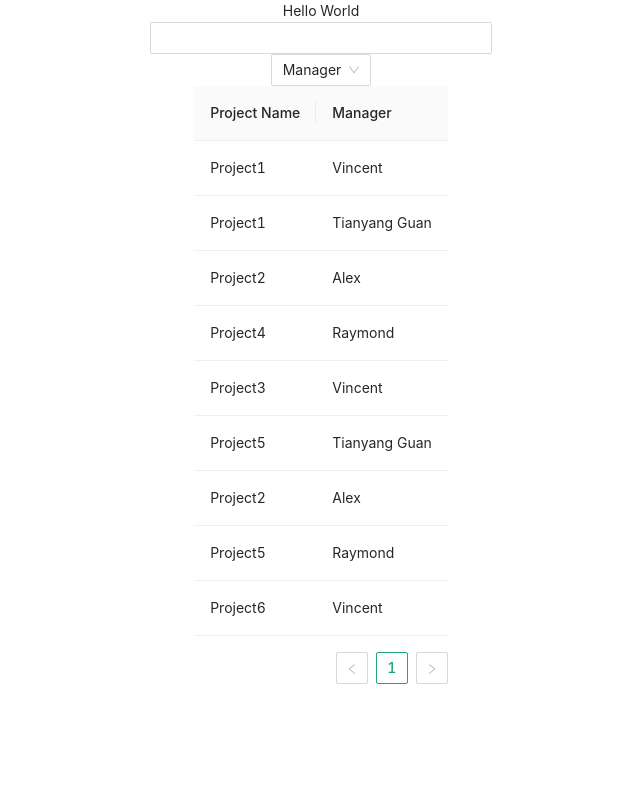
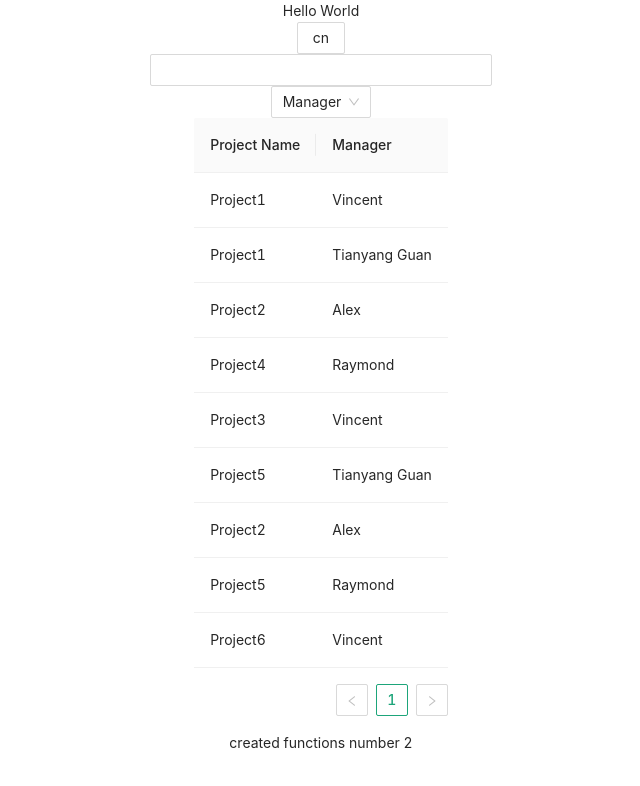
Before and after one commit to spcidealacm/react-app-js-2, a React (Create React App) app: page / in a window 1280 px wide. Shown: the top 786 px of the page, without its empty margins (319-959 px from the left). Built offline with nearby package versions, Linux system fonts and the light colour scheme; data requests are answered from the project's data file.

Commit message:
chore: refactor for performance

```diff
--- a/src/App.js
+++ b/src/App.js
@@ -1,13 +1,13 @@
 import React from "react";
 import "./App.less";
 import { ProjectSearchList } from "./screens/project-list";
-// import LocaleButton from "./screens/LocaleButton";
+import LocaleButton from "./screens/LocaleButton";
 
 function App() {
   return (
     <div className="App">
       <div>Hello World</div>
-      {/* <LocaleButton /> */}
+      <LocaleButton />
       <ProjectSearchList />
     </div>
   );
--- a/src/screens/project-list/index.jsx
+++ b/src/screens/project-list/index.jsx
@@ -6,7 +6,7 @@ import pipe from "lodash/fp/pipe";
 
 import * as qs from "qs";
 import { cleanObject, isTrue, useDebounce } from "../../screens/utils";
-import LocaleButton from "../LocaleButton";
+// import LocaleButton from "../LocaleButton";
 
 import styled from "styled-components";
 
@@ -19,10 +19,20 @@ const StyledProjectList = styled.div`
   align-items: center;
 `;
 
+const functions = new Set();
+
 export const ProjectSearchList = () => {
-  const [param, setParam] = useState({ project_name: "", manager_id: "" }); // param.manager_id param.project_name
+  // const [param, setParam] = useState({ project_name: "", manager_id: "" }); // param.manager_id param.project_name
+  const [projectName, setProjectName] = useState("");
+  const [managerId, setManagerId] = useState("");
+
   const [managers, setManagers] = useState([]);
   const [list, setList] = useState([]);
+
+  const param = React.useMemo(
+    () => ({ project_name: projectName, manager_id: managerId }),
+    [projectName, managerId]
+  );
 
   useEffect(() => {
     fetch(`${apiURL}/managers`).then(async (response) => {
@@ -30,9 +40,13 @@ export const ProjectSearchList = () => {
         setManagers(await response.json());
       }
     });
-  }, []);
 
-  const changeParamProjectName = (object) => {
+    document.title = "New Title"; // always working
+  }, []); //didMount
+
+  // document.title = ""; // may not working
+
+  const changeParamProjectName = React.useCallback((object) => {
     const result = { ...object };
     const value = result["project_name"];
     if (isTrue(value)) {
@@ -40,8 +54,11 @@ export const ProjectSearchList = () => {
       delete result["project_name"];
     }
     return result;
-  };
+  }, []);
 
+  functions.add(changeParamProjectName);
+
+  // { project_name: projectName, manager_id: managerId }
   const debouncedParam = useDebounce(param, 300);
 
   useEffect(() => {
@@ -57,13 +74,19 @@ export const ProjectSearchList = () => {
         }
       }
     );
-  }, [debouncedParam]);
+  }, [debouncedParam, changeParamProjectName]); // didUpdate
 
   return (
     <StyledProjectList>
-      {/* <LocaleButton /> */}
-      <SearchPanel param={param} setParam={setParam} managers={managers} />
+      <SearchPanel
+        projectName={projectName}
+        setProjectName={setProjectName}
+        managerId={managerId}
+        setManagerId={setManagerId}
+        managers={managers}
+      />
       <List list={list} managers={managers} />
+      <div>{`created functions number ${functions.size}`}</div>
     </StyledProjectList>
   );
 };
--- a/src/screens/project-list/search-panel.jsx
+++ b/src/screens/project-list/search-panel.jsx
@@ -5,61 +5,45 @@ import { Input, Select } from "antd";
 
 const { Option } = Select;
 
-// const SearchSelect = React.memo(() => {
-//   const param = { manager_id: "" };
-//   const setParam = _.noop;
-//   const managers = [];
+const SearchSelect = React.memo(({ setManagerId, managerId, managers }) => {
+  return (
+    <>
+      <Select
+        defaultValue={managerId}
+        onChange={(value) => {
+          setManagerId(value);
+        }}
+      >
+        <Option value="">Manager</Option>
+        {managers.map((manager) => (
+          <Option value={manager.id} key={manager.id}>
+            {manager.name}
+          </Option>
+        ))}
+      </Select>
+    </>
+  );
+});
 
-//   return (
-//     <>
-//       <div>Hello Select</div>
-//       <Select
-//         defaultValue={param.manager_id}
-//         onChange={(value) => {
-//           setParam({
-//             ...param,
-//             manager_id: value,
-//           });
-//         }}
-//       >
-//         <Option value="">Manager</Option>
-//         {managers.map((manager) => (
-//           <Option value={manager.id} key={manager.id}>
-//             {manager.name}
-//           </Option>
-//         ))}
-//       </Select>
-//     </>
-//   );
-// });
-
-export const SearchPanel = ({ param, setParam, managers }) => (
+export const SearchPanel = ({
+  projectName,
+  setProjectName,
+  managerId,
+  setManagerId,
+  managers,
+}) => (
   <form>
     <Input
       type="text"
-      value={param.project_name}
+      value={projectName}
       onChange={(evt) => {
-        setParam({
-          ...param,
-          project_name: evt.target.value,
-        });
+        setProjectName(evt.target.value);
       }}
     />
-    <Select
-      defaultValue={param.manager_id}
-      onChange={(value) => {
-        setParam({
-          ...param,
-          manager_id: value,
-        });
-      }}
-    >
-      <Option value="">Manager</Option>
-      {managers.map((manager) => (
-        <Option value={manager.id} key={manager.id}>
-          {manager.name}
-        </Option>
-      ))}
-    </Select>
+    <SearchSelect
+      setManagerId={setManagerId}
+      managerId={managerId}
+      managers={managers}
+    />
   </form>
 );
```
